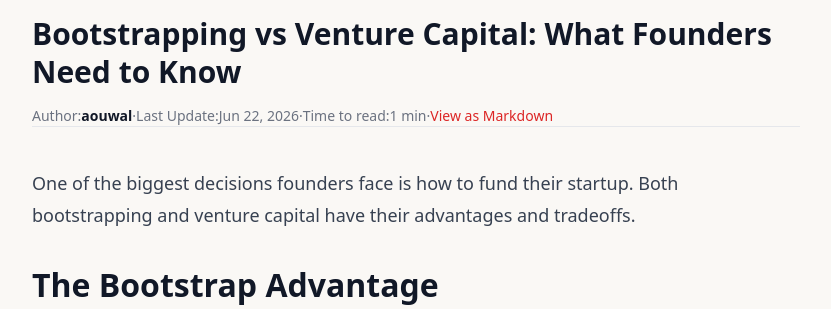
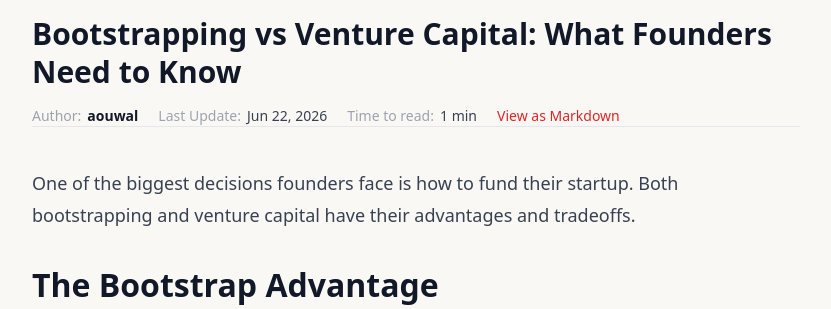
Before and after one commit to aouwalitshikkha/ai-marketings-template, a Django app: page /blog/bootstrapping-vs-venture-capital/ in a window 1280 px wide. Shown: the part 184-493 px from the top of the page, without its empty margins (224-1055 px from the left). Run offline with Django 5.2, Linux system fonts and the light colour scheme; data comes from the database, SQL or seed files in the repository; data that the repository does not hold is empty; style sheets or scripts are compiled from the project's sources; some libraries are stand-ins or nearby versions.

Commit message:
Redesign post meta section with flex layout and pipe separators

```diff
--- a/blog/templates/blog/post_detail.html
+++ b/blog/templates/blog/post_detail.html
@@ -34,18 +34,24 @@
 
     <h1 class="text-3xl sm:text-4xl lg:text-5xl font-bold text-gray-900 leading-tight mb-4">{{ post.title }}</h1>
 
-    <p class="text-sm text-gray-500 mb-10 pb-8 border-b border-gray-200 space-x-1">
-      <span>Author:</span>
-      <span class="font-semibold text-gray-900">{{ post.author.get_full_name|default:post.author.username }}</span>
-      <span>·</span>
-      <span>Last Update:</span>
-      <span>{{ post.publish_date|date:"M d, Y" }}</span>
-      <span>·</span>
-      <span>Time to read:</span>
-      <span>{{ post.body|striptags|read_time }} min</span>
-      <span>·</span>
-      <a href="{{ post.get_markdown_url }}" class="text-red-600 hover:underline font-medium">View as Markdown</a>
-    </p>
+    <div class="flex flex-wrap items-center gap-x-5 gap-y-2 text-sm text-gray-500 mb-10 pb-8 border-b border-gray-200">
+      <span class="flex items-center gap-1.5">
+        <span class="text-gray-400">Author:</span>
+        <span class="font-semibold text-gray-900">{{ post.author.get_full_name|default:post.author.username }}</span>
+      </span>
+      <span class="hidden sm:inline text-gray-300">|</span>
+      <span class="flex items-center gap-1.5">
+        <span class="text-gray-400">Last Update:</span>
+        <span class="font-medium text-gray-700">{{ post.publish_date|date:"M d, Y" }}</span>
+      </span>
+      <span class="hidden sm:inline text-gray-300">|</span>
+      <span class="flex items-center gap-1.5">
+        <span class="text-gray-400">Time to read:</span>
+        <span class="font-medium text-gray-700">{{ post.body|striptags|read_time }} min</span>
+      </span>
+      <span class="hidden sm:inline text-gray-300">|</span>
+      <a href="{{ post.get_markdown_url }}" class="text-red-600 hover:text-red-700 font-medium hover:underline">View as Markdown</a>
+    </div>
 
     {% if post.featured_image %}
     <figure class="mb-12">
```
